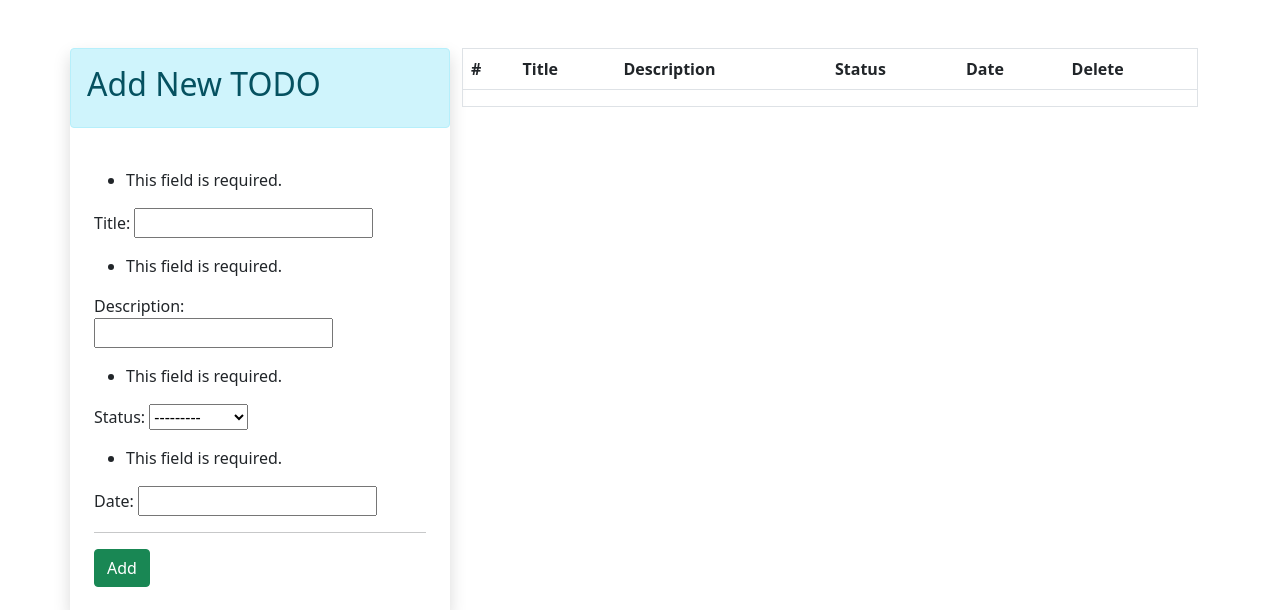
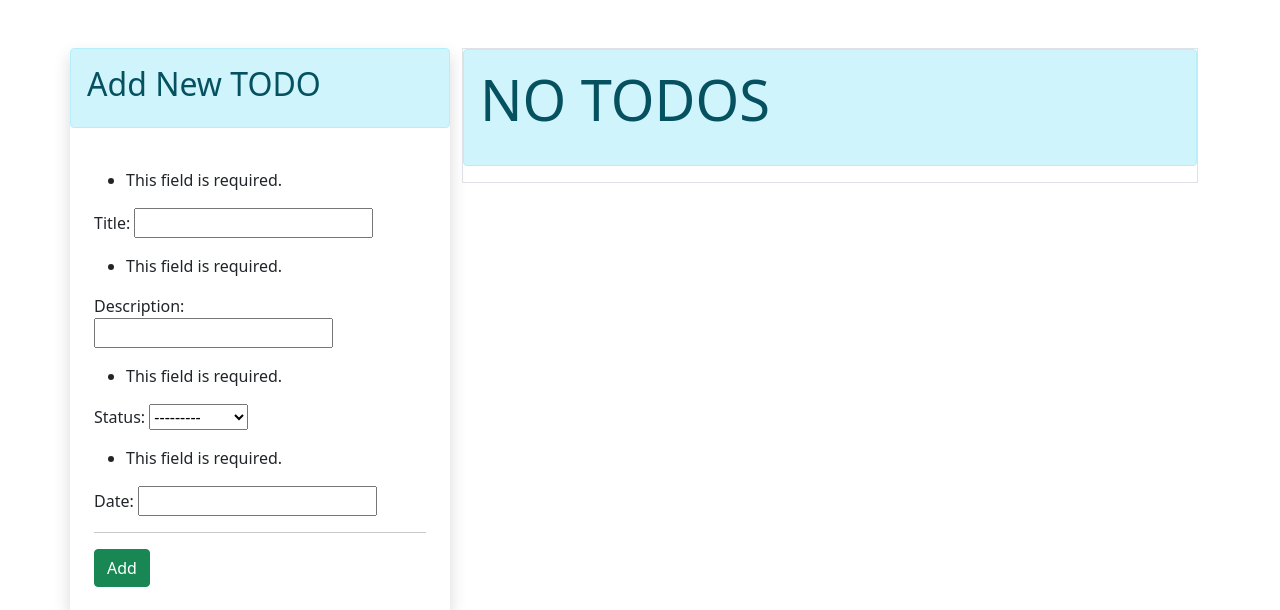
Before and after one commit to aviveravin/TODO, a Django app: page /add-todo/ in a window 1280 px wide. Shown: the part 56-666 px from the top of the page. Run offline with Django 3.2, Linux system fonts and the light colour scheme; a user stored in the database is signed in; lists and menus that the app fills with data are empty.

Commit message:
added length func

```diff
--- a/app/templates/index.html
+++ b/app/templates/index.html
@@ -20,6 +20,13 @@
             <div class = "col">
                 <div class = "border">
 
+                    {% if todos|length == 0 %}
+                        <div class = "alert alert-info">
+                            <p class = "display-4">NO TODOS</p>
+                        </div>
+
+
+                    {% else %}
                     <div>
                         <table class = "table">
                             <thead>
@@ -49,6 +56,11 @@
                             </tbody>
                         </table>
                     </div>
+
+
+                    {% endif %}
+
+
                 </div>
             </div>
         </div>
```
